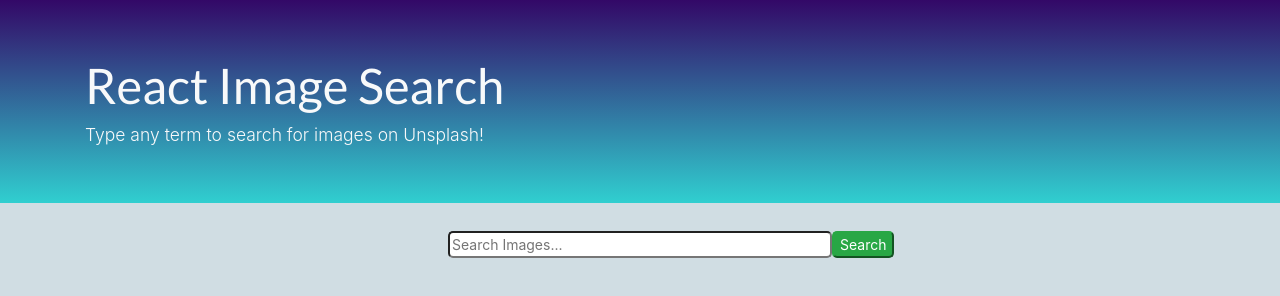
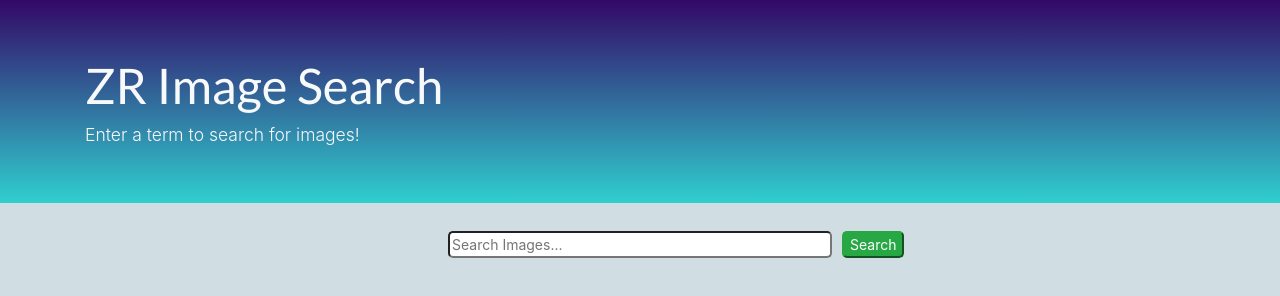
Before and after one commit to zrobin88/ZR_ImageSearch, a React app: page / in a window 1280 px wide. Shown: the top 296 px of the page. Built offline with nearby package versions, Linux system fonts and the light colour scheme; no server answers; some icons are missing.

Commit message:
style refactor

```diff
--- a/src/components/Header.js
+++ b/src/components/Header.js
@@ -5,8 +5,8 @@
     return (
         <div className="jumbotron text-light jumbotron-fluid header">
             <div className="container">
-                <h1 className="display-4">React Image Search</h1>
-                <p className="lead">Type any term to search for images on Unsplash!</p>
+                <h1 className="display-4">ZR Image Search</h1>
+                <p className="lead">Enter a term to search for images!</p>
 
             </div>
 
--- a/src/components/SearchBar.js
+++ b/src/components/SearchBar.js
@@ -55,7 +55,7 @@
                         placeholder="Search Images..."
                         onChange={this.handleChange}/>
 
-          <button className="btn-success btn-large" style={{'border-radius': '5px', 'margin-right': '2px'}}type="submit">Search<i class="fa fa-search"></i></button>
+          <button className="btn-success btn-large search-btn" style={{'border-radius': '5px', 'margin-right': '2px'}}type="submit">Search<i class="fa fa-search"></i></button>
           </form>
           <h1 class='msg'>{this.state.message}</h1>
           <SearchResults results={this.state.searchResult}/>
--- a/src/components/style.css
+++ b/src/components/style.css
@@ -8,6 +8,9 @@
 
     background-image: linear-gradient(to top, #30cfd0 0%, #330867 100%);
     height:20%;
+}
+.search-btn{
+    margin-left: 10px;
 }
 .search-container{
     background-color:rgb(208, 221, 227);
@@ -22,6 +25,7 @@
       padding: 20px;
       text-align: center
   }
+
   .image-results{
     background-color:rgb(208, 221, 227);
     display: flex;
@@ -31,6 +35,7 @@
     overflow-y: scroll;
     height: 100vh;
   }
+
 
 .image-wrapper{
 
```
